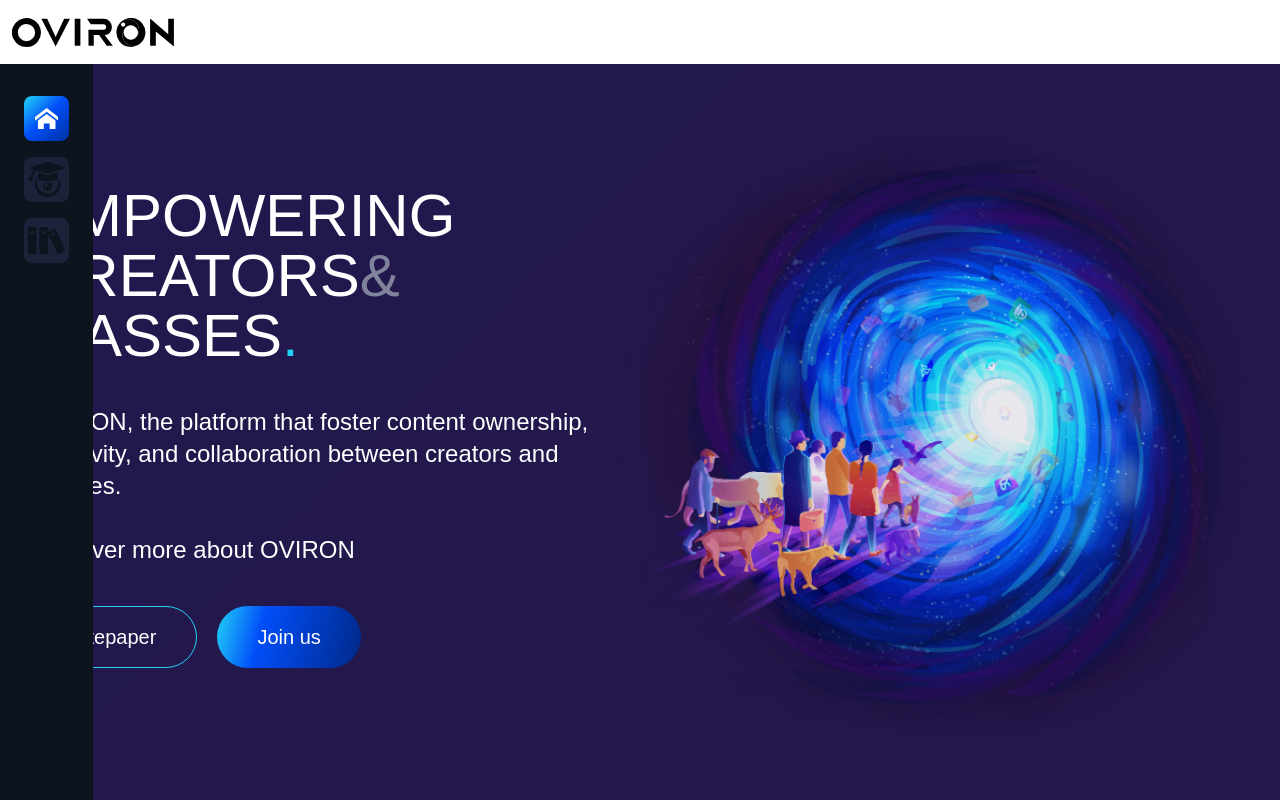
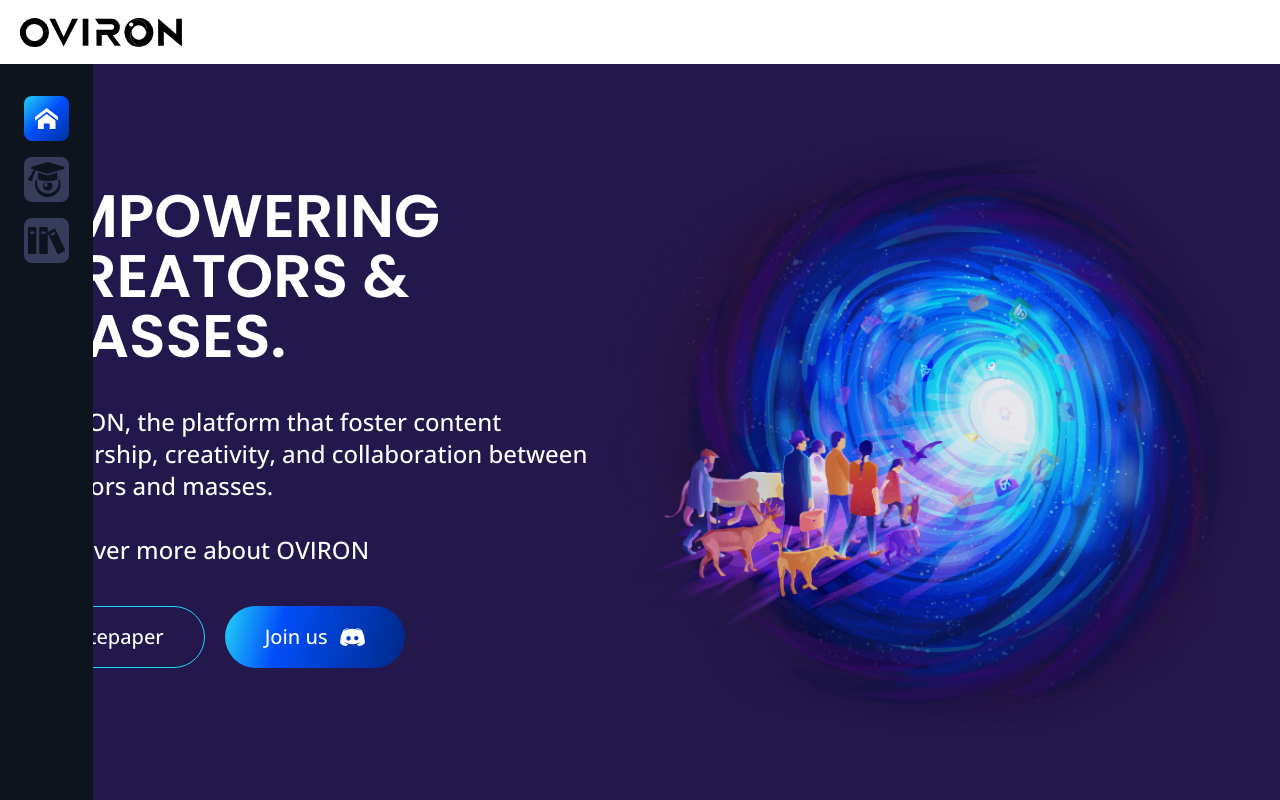
Before and after one commit to OvironGroup/Oviron-app, a React (Create React App) app: page / in a window 1280 px wide. Shown: the top 800 px of the page. Built offline with nearby package versions, Linux system fonts and the light colour scheme.

Commit message:
fix: general fixes

```diff
--- a/package.json
+++ b/package.json
@@ -48,7 +48,7 @@
 		"*.{ts,tsx}": [
 			"yarn lint:fix",
 			"prettier \"**/*.{ts,tsx}\" --write",
-			"yarn test --watchAll"
+			"yarn test"
 		]
 	},
 	"browserslist": {
--- a/public/index.html
+++ b/public/index.html
@@ -7,12 +7,15 @@
 		<meta name="viewport" content="width=device-width, initial-scale=1" />
 		<meta name="theme-color" content="#000000" />
 		<meta name="description"
-			content="Promoting digital ownership & privacy for the metaverse and empowering creators & masses with open-source tools for digital & VR content creation, registration, sharing, and learning." />
+			content="OVIRON is the community-driven platform that fosters creativity, ownership, and collaboration between Digital & VR content creators and enthusiasts." />
 		<!--
       manifest.json provides metadata used when your web app is installed on a
       user's mobile device or desktop. See https://developers.google.com/web/fundamentals/web-app-manifest/
     -->
 		<link rel="manifest" href="%PUBLIC_URL%/manifest.json" />
+		<link rel="preconnect" href="https://fonts.googleapis.com">
+<link rel="preconnect" href="https://fonts.gstatic.com" crossorigin>
+<link href="https://fonts.googleapis.com/css2?family=Open+Sans:wght@500&family=Poppins:wght@600&display=swap" rel="stylesheet">
 		<!--
       Notice the use of %PUBLIC_URL% in the tags above.
       It will be replaced with the URL of the `public` folder during the build.
@@ -22,7 +25,7 @@
       work correctly both with client-side routing and a non-root public URL.
       Learn how to configure a non-root public URL by running `npm run build`.
     -->
-		<title>OVIRON: The community-driven platform for digital & VR content.]\</title>
+		<title>OVIRON - The Community-Driven Platform for Digital Creators</title>
 	</head>
 
 	<body>
--- a/src/App.module.css
+++ b/src/App.module.css
@@ -29,6 +29,7 @@
 	background: linear-gradient(-45deg, #421435, #22184D);
 	background-size: 400% 400%;
 	animation: gradient 15s ease infinite;
+	@apply font-sans;
 }
 
 .BtnMain:hover {
@@ -37,6 +38,15 @@
 
 p {
 	@apply text-xl;
+}
+
+h1,
+h2,
+h3,
+h4,
+h5,
+h6 {
+	@apply font-poppins
 }
 
 h2 {
--- a/src/App.tsx
+++ b/src/App.tsx
@@ -16,7 +16,7 @@
 const App = () => (
 	<div className={`${styles.Body} min-h-full text-white`}>
 		<nav className="bg-white sticky top-0 z-10">
-			<div className="px-3 flex items-center h-16">
+			<div className="px-5 flex items-center h-16">
 				<Logo />
 			</div>
 		</nav>
@@ -28,7 +28,7 @@
 						<div className="flex bg-animated">
 							<div className="lg:flex lg:justify-center lg:flex-col lg:w-1/2">
 								<h1 className="text-4xl mb-10 leading-tight xl:text-6xl">
-									EMPOWERING CREATORS
+									EMPOWERING CREATORS{' '}
 									<span className="text-gray-medium">&</span> MASSES
 									<span className="text-blue-light">.</span>
 								</h1>
@@ -54,7 +54,7 @@
 										className={styles.BtnMain}
 										role="button"
 									>
-										Join us
+										<span className="mr-3">Join us</span> <Discord />
 									</a>
 								</div>
 							</div>
@@ -241,7 +241,7 @@
 									</a>
 								</p>
 							</div>
-							<div className="hidden lg:block lg:w-1/2">
+							<div className="hidden lg:flex lg:items-center lg:w-1/2">
 								<img
 									src={`${process.env.PUBLIC_URL}/ecosystem.png`}
 									alt="ecosystem"
--- a/src/components/SidebarNav/SidebarNav.module.css
+++ b/src/components/SidebarNav/SidebarNav.module.css
@@ -1,5 +1,5 @@
 .Ocademy {
-	@apply bg-gray_800;
+	@apply bg-gray_700;
 }
 
 .Ocademy path {
@@ -11,7 +11,7 @@
 }
 
 .Orchives {
-	@apply bg-gray_800;
+	@apply bg-gray_700;
 }
 
 .Orchives path {
--- a/tailwind.config.js
+++ b/tailwind.config.js
@@ -1,27 +1,33 @@
 module.exports = {
-  content: [
-		"./src/**/*.tsx"
-	],
+	content: ['./src/**/*.tsx'],
 	theme: {
 		colors: {
-			'gray_800': '#1E213A',
-			'gray_900': '#0E141E',
-      'blue': '#1fb6ff',
-			'blue-light': '#22D3F8',
-      'purple': '#BF03B1',
-      'pink': '#ff49db',
-      'orange': '#ff7849',
-      'green': '#00FFA8',
-      'yellow': '#F1D740',
-      'gray-dark': '#273444',
-      'gray': '#8492a6',
-			'gray-medium': '#7F849C',
-      'gray-light': '#d3dce6',
-			'white': '#ffffff'
+			blue_light: '#22d3f8',
+			blue_primary: '#014ef9',
+			blue_dark: '#0031a1',
+			magenta_light: '#fb33d3',
+			magenta_primary: '#bf03b1',
+			magent_dark: '#5d0156',
+			ochre_light: '#f1d740',
+			ochre_primary: 'f4883b',
+			ochre_dark: '#db4220',
+			green_light: '#00ffa8',
+			green_primary: '#2ad89d',
+			green_dark: '#067a55',
+			white: '#ffffff',
+			gray_100: '#f2f3fb',
+			gray_200: '#dadeeb',
+			gray_300: '#c1c8d9',
+			gray_400: '#a0a6bb',
+			gray_500: '#7f849c',
+			gray_600: '#5d617d',
+			gray_700: '#383c5b',
+			gray_800: '#1e213a',
+			gray_900: '#0e141e',
 		},
 		fontFamily: {
-      sans: ['Graphik', 'sans-serif'],
-      serif: ['Merriweather', 'serif'],
+			sans: ['Open Sans', 'sans-serif'],
+			poppins: ['Poppins', 'sans-serif'],
 		},
 		extend: {
 			spacing: {
@@ -30,7 +36,7 @@
 			},
 			borderRadius: {
 				'4xl': '2rem',
-      }
-    }
+			},
+		},
 	},
 }
```
Also changed, not shown: 1 other file (tests, documents, lock files or other folders). Lines whose indentation alone changed are shown as unchanged.
